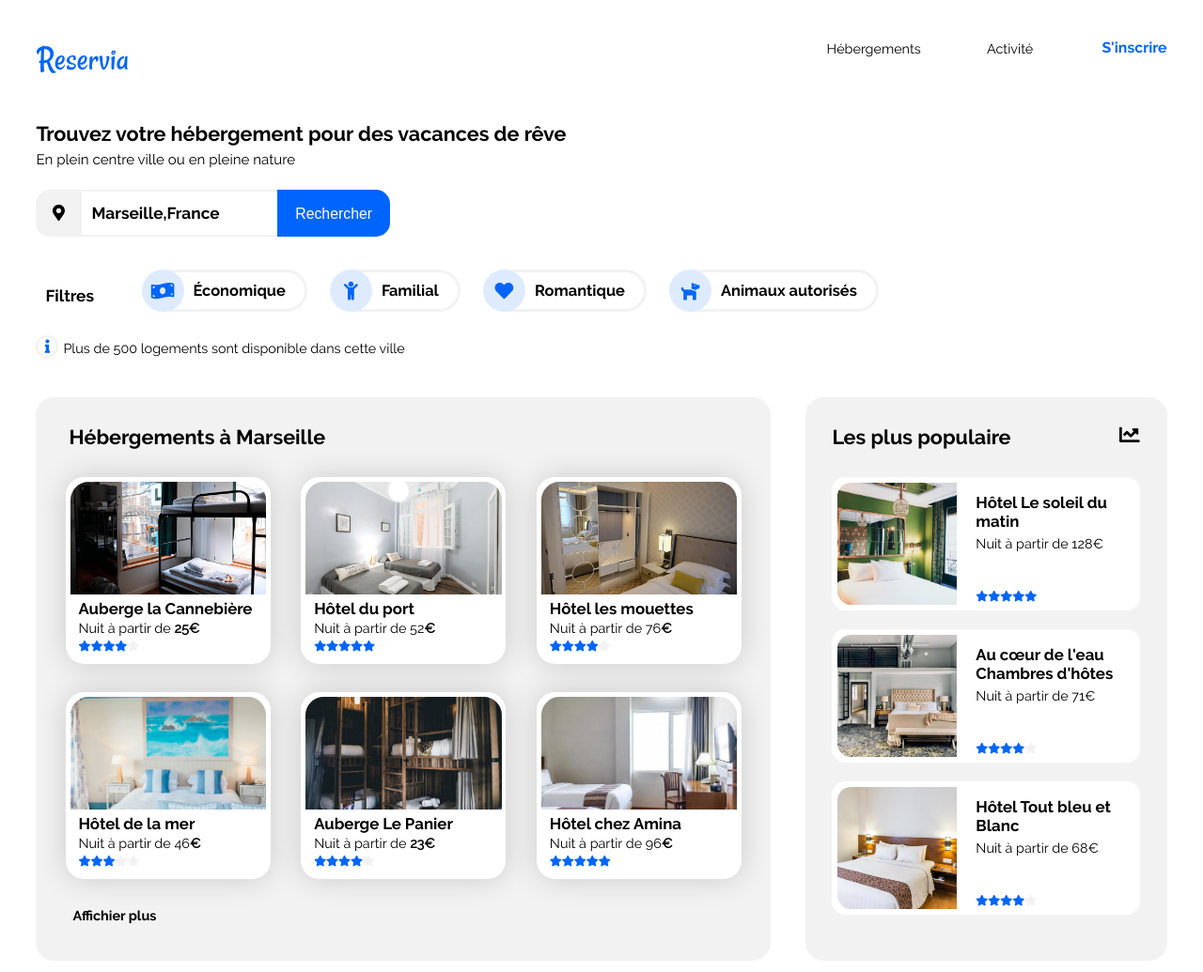
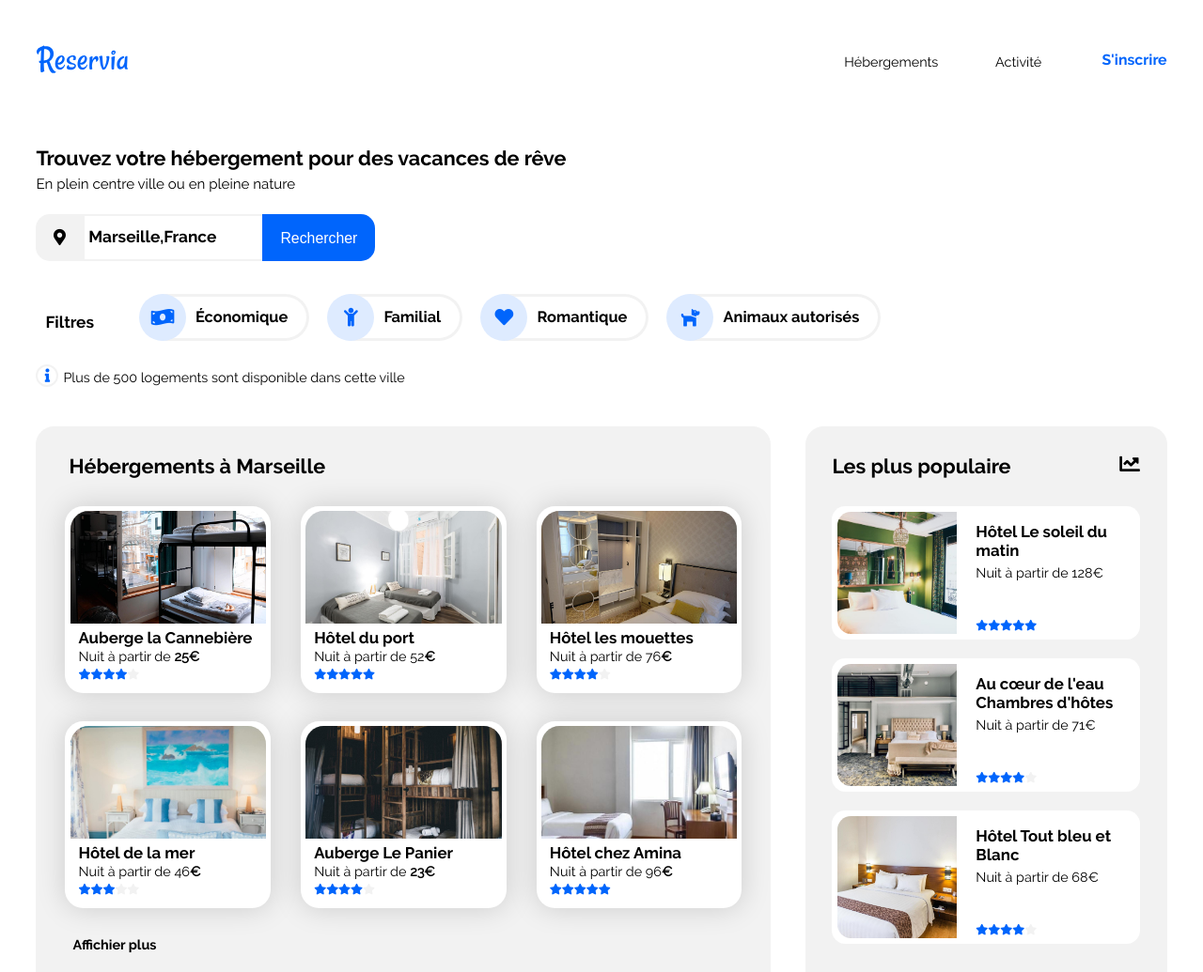
Before and after one commit to DevChalenger/IlyasBoukhechem_2_04-02-2021, a plain HTML site: page index.html in a window 1280 px wide. Shown: the top 1035 px of the page at 94% size. Drawn offline with Linux system fonts and the light colour scheme; a web font is replaced by a local one.

Commit message:
Finished

```diff
--- a/Projet2Css/Projet2.css
+++ b/Projet2Css/Projet2.css
@@ -23,7 +23,6 @@ body{
     flex-direction: column;
     float: none;
     max-width: 1600px;
-    margin-top: 30px;
 }
 a{
 	text-decoration: none;
@@ -39,12 +38,11 @@ p{
 }
 @media screen and (min-width:1001px){
 	#BlockPage{
-	margin-top: 40px;
 	width: 94%;
 	max-width: 1900px;
 	max-height: 5000px;
-	margin-left: 3%;
-	margin-right: 3%;
+	margin: auto;
+	margin-top: 40px;
 	font-family: Raleway_Bold;
 	}
 }
--- a/Projet2Css/Projet2Filtres.css
+++ b/Projet2Css/Projet2Filtres.css
@@ -41,10 +41,9 @@
 	background-color: #DEEBFF;
 	background-size: auto;
 	border-radius: 100%;
-	width: 25px;
-	height: 25px;
+	width: 50px;
+	height: 50px;
 	margin:-3px 10px -3px -6px;
-	padding: 10px;
 	display: flex;
 	justify-content: center;
 	align-items: center;
@@ -52,7 +51,6 @@
 .fa-money-bill-wave, .fa-child, .fa-heart, .fa-dog{
 	font-size: 1.2em;
     color: #0065FC;
-	display: flex;
 }
 @media screen and (min-width:501px){
 	.filtres{
--- a/Projet2Css/Projet2Footer.css
+++ b/Projet2Css/Projet2Footer.css
@@ -3,7 +3,6 @@ footer{
     width: auto;
     display: flex;
     flex-wrap: wrap;
-    margin-right:auto ;
     margin-top: 50px;
     padding-top: 30px;
     padding-bottom: 30px;
--- a/Projet2Css/Projet2Header.css
+++ b/Projet2Css/Projet2Header.css
@@ -1,21 +1,20 @@
 #ReserviaLogo{
 	width: 100px;
+	margin-left: 5%;
 	margin-top: 0px;
+	position: relative;
+	top: 30px;
+
 }
 nav{
     display: flex;
-    flex-direction: column-reverse;
+    flex-direction: column;
+	justify-content: space-between;
 }
 .FlexNav{
-    width: 90%;
-    margin: auto;
-    display: flex;
-    flex-direction: row;
-    flex-wrap: wrap;
-    align-content:center ;
-    justify-content: space-between;
+	justify-content: center;
 }
-.Hébergement{
+.Hebergement{
     width: 50%;
     border-top:3px solid white;
     border-bottom:3px solid #F2F2F2;
@@ -24,14 +23,19 @@ nav{
     text-align: center;
     padding-left: 0%;
 }
-.Hébergement:hover{
+.Hebergement:hover{
     color:#0065FC;
     border-bottom:3px solid #0065FC;
 }
-.FlexInscriptionDesk{
-    display: none;
+.FlexInscription{
+	width: auto;
+	margin-right: 5%;
+    display: flex;
+	justify-content: flex-end;
+	align-items: center;
+	margin-bottom: 60px;
 }
-.Activité{
+.Activite{
     width: 50%;
     color: black;
     font-family: Raleway;
@@ -41,13 +45,9 @@ nav{
     text-align: center;
     margin: auto;
 }
-.Activité:hover{
+.Activite:hover{
     color: #0065FC;
     border-bottom:3px solid #0065FC ;
-}
-.FlexInscription{
-    display: flex;
-    align-items: center;
 }
 .FlexLink{
     display: flex;
@@ -55,43 +55,57 @@ nav{
     margin-top:30px;
 }
 .BlockSearch{
-    width: 95%;
-    margin-left: auto;
+	height: 50px;
+    width: 90%;
+    margin: auto;
     display: flex;
     align-content: center;
+	justify-content: center;
 }
 .BlockMap{
     border-top-left-radius: 15px;
     border-bottom-left-radius: 15px;
+	min-width: 50px;
     width: 50px;
-    margin-right: -1px;
     display: flex;
     align-items: center;
     background-color: #F2F2F2;
     justify-content: center;
-    border: none;
     font-size: 1.2em;
- }
+}
 .LengthSearch{
-    width: 100%;
+	width: 80%;
+	border:2px solid #F2F2F2;
+	border-right: 0px;
 }
 #BarreDeRecherche{
-    height: 100%;
-    width: 80%;
+	width: 98%;
+	height: 46px;
+	padding-left:1000px ;
+	padding: 0px;
+	padding-left: 2%;
     font-size: 1.2em;
-    padding-left: 10px;
-    border: 2px solid #F2F2F2;
+    border: none;
 }
 .BouttonDeRecherche{
+	position: relative;
+	right: 12px;
     height: 50px;
+	min-width: 50px;
     width:50px;
     background-color: #0065FC;
     color: white;
-    border:2px solid #0065FC;
+    border:none;
+	padding: 0;
     margin: auto;
-    padding-top: 4px;
-    margin-left: -25px;
+	display: flex;
     border-radius: 15px;
+	align-items: center;
+	justify-content: center;
+}
+i.fa-search{
+	display: flex;
+
 }
 .BouttonDeRecherche span{
     display: none;
@@ -128,7 +142,7 @@ button:focus{
     font-weight: 500;
     margin-top: 5px;
 }
-.Hébergement{
+.Hebergement{
 	font-family: Raleway;
 }
 .Inscription{
@@ -137,7 +151,7 @@ button:focus{
 	font-family: Raleway_Bold;
 	border-top: 0px solid white;
 }
-.Activité{
+.Activite{
 	color: black;
 	font-family: Raleway;
 	border-top: 3px solid white;
@@ -169,9 +183,6 @@ button:focus{
 #BarreDeRecherche:focus{
 	outline: none;
 }
-input:focus::-webkit-input-placeholder {
-    color: white;
-}
 @media screen and (min-width:501px){
 	.Titre{
         text-align: center;
@@ -180,10 +191,6 @@ input:focus::-webkit-input-placeholder {
 	i.fa-search{
 		display: none;
 	}
-    .BlockSearch{
-        width: 95%;
-        margin-left: 5%;
-    }
     .BouttonDeRecherche{
         width: 100px;
 		font-size: 100%;
@@ -193,6 +200,11 @@ input:focus::-webkit-input-placeholder {
     }
 }
 @media screen and (min-width:1001px){
+	#ReserviaLogo{
+		margin: 0;
+		position: relative;
+		top:0;
+	}
 	.NbLogements{
 		width: 100%;
 		margin: auto;
@@ -206,29 +218,33 @@ input:focus::-webkit-input-placeholder {
 		margin-left: 0%;
 		text-align: start;
 	}
+	.FlexInscription{
+		width: auto;
+		margin: 0;
+	}
 	.BlockSearch{
-		width: 100%;
+		width: 30%;
 		margin: 0;
 	}
 	.BlockMap{
 		height: 50px;
 	}
 	.BouttonDeRecherche{
+		position: relative;
+		right: 0px ;
 		padding: 0;
 		padding-top: 2px;
 		height: 50px;
+		min-width: 120px;
 		width: 120px;
 		font-size: 100%;
 		border-bottom-left-radius: 0;
 		border-top-left-radius: 0;
 	}
-	#BarreDeRecherche{
-		width: 20%;
-		height: 50px;
+	.LengthSearch{
+		width: 80%;
 	}
 	nav{
-		width: 33%;
-		margin-left: 67%;
 		display: flex;
 		flex-direction: row;
 		justify-content: space-between;
@@ -236,52 +252,42 @@ input:focus::-webkit-input-placeholder {
 		margin-bottom: 70px;
 	}
 	.FlexNav{
+		width: 30%;
 		float: left;
-		width: auto;
+		display: flex;
+		justify-content: space-between;
+		flex-direction: row-reverse;
 		margin-bottom: -1px;
 	}
 	.FlexLink{
-		width: 73%;
+		width: 75%;
 		margin-top: auto;
 		padding-bottom: 0;
 		display: flex;
+		justify-content: space-between;
 	}
-	.Hébergement{
-		width: auto;
+	.Hebergement{
+		width: 50%;
 		border-top: 3px solid white;
-		margin: auto;
+		margin: 0;
 		border-bottom: 0;
 		padding-bottom: 0;
-		margin-top: -40px;
-		padding-top: 40px;
-		padding-left: 10%;
-		padding-right: 10%;
+		margin-top: -54px;
+		padding-top: 54px;
 	}
-	.Hébergement:hover{
+	.Hebergement:hover{
 		border-bottom:0;
 		border-top: 3px solid #0065FC;
 	}
-	.Activité{
-		width: auto;
+	.Activite{
+		width: 50%;
 		border-bottom: 0;
 		padding-bottom: 0;
 		border-top: 3px solid white;
-		margin-top: -40px;
-		padding-top: 40px;
-		padding-left: 10%;
-		padding-right: 10%;
+		margin-top: -54px;
+		padding-top: 54px;
 	}
-	.FlexInscription{
-		display: none;
-		width: 20%;
-	}
-	.Inscription{
-		width: 20%;
-	}
-	.FlexInscriptionDesk{
-		display: block;
-	}
-	.Activité:hover{
+	.Activite:hover{
 		border-bottom:0 ;
 		border-top: 3px solid #0065FC;
 	}
--- a/Projet2Css/Projet2Hebergement.css
+++ b/Projet2Css/Projet2Hebergement.css
@@ -1,42 +1,43 @@
-.HébergementsMarseille{
+.HebergementsMarseille{
     margin-bottom: 50px;
     margin-top: 50px;
 }
-.HébergementsMarseille h2{
+.HebergementsMarseille h2{
     width: 90%;
     margin-left: auto;
     margin-right: auto;
 }
-.HébergementsMarseille h3{
+.HebergementsMarseille h3{
     margin-left: 10px;
     margin-top: 5px;
+	margin-bottom: 0px;
 }
-.HébergementsMarseille p{
-    margin-top: -15px;
-    margin-bottom: -0px;
+.HebergementsMarseille p{
+	margin-top: 1px;
+	margin-bottom: 3px;
     font-size: 1em;
     margin-left: 10px;
 }
-.HébergementsMarseille .FlexStars{
+.HebergementsMarseille .FlexStars{
     margin-left: 10px;
 	margin-bottom: 10px;
-	margin-top: 5px;
+	margin-top: 0px;
 }
-.HébergementsMarseille .More{
+.HebergementsMarseille .More{
     font-size: 1.1em;
     margin-left: 5%;
 }
-.BlocImgHébergement{
+.BlocImgHebergement{
     width: 90%;
     margin-left: auto;
     margin-right: auto;
     background-color: white;
     margin-bottom: 30px;
     border-radius:1.35em ;
-    padding: 1%;
+    padding: 4px;
     box-shadow: 0px 0px 30px 1px rgba(0,0,0,0.15);
 }
-.BlocImgHébergement .imgHomeDimension1{
+.BlocImgHebergement .imgHomeDimension1{
     height:120px;
     border-top-left-radius: 1.35em;
     border-top-right-radius: 1.35em;
@@ -44,7 +45,7 @@
     background-size: cover;
     background-repeat: no-repeat;
 }
-.BlocImgHébergement .imgHomeDimension2{
+.BlocImgHebergement .imgHomeDimension2{
     height: 120px;
     border-top-left-radius: 1.35em;
     border-top-right-radius: 1.35em;
@@ -52,7 +53,7 @@
     background-size: cover;
     background-repeat: no-repeat;
 }
-.BlocImgHébergement .imgHomeDimension3{
+.BlocImgHebergement .imgHomeDimension3{
     height: 120px;
     border-top-left-radius: 1.35em;
     border-top-right-radius: 1.35em;
@@ -60,7 +61,7 @@
     background-size: cover;
     background-repeat: no-repeat;
 }
-.BlocImgHébergement .imgHomeDimension4{
+.BlocImgHebergement .imgHomeDimension4{
     height: 120px;
     border-top-left-radius: 1.35em;
     border-top-right-radius: 1.35em;
@@ -68,7 +69,7 @@
     background-size: cover;
     background-repeat: no-repeat;
 }
-.BlocImgHébergement .imgHomeDimension5{
+.BlocImgHebergement .imgHomeDimension5{
     height: 120px;
     border-top-left-radius: 1.35em;
     border-top-right-radius: 1.35em;
@@ -76,7 +77,7 @@
     background-size: cover;
     background-repeat: no-repeat;
 }
-.BlocImgHébergement .imgHomeDimension6{
+.BlocImgHebergement .imgHomeDimension6{
     height: 120px;
     border-top-left-radius: 1.35em;
     border-top-right-radius: 1.35em;
@@ -85,7 +86,7 @@
     background-repeat: no-repeat;
 }
 @media screen and (min-width:501px){
-	.FlexHébergements{
+	.FlexHebergements{
 		border: 0px solid black;
 		margin-left: 15px;
 		margin-right: 15px;
@@ -97,52 +98,51 @@
 	.StarsGray{
 		color: #F2F2F2;
 	}
-	.HébergementsMarseille p{
+	.HebergementsMarseille p{
 		margin-bottom: 5px;
 	}
-	.HébergementsMarseille .More{
+	.HebergementsMarseille .More{
 		font-size: 1em;
 	}
-	.BlocImgHébergement{
+	.BlocImgHebergement{
 		flex-basis: 40%;
 		min-width: 150px;
 		background-color: white;
 		margin-bottom: 30px;
 		border-radius: 1.35em;
-		padding: 0.5%;
 		box-shadow: 0px 0px 30px 1px rgba(0,0,0,0.15);
 	}
-	.BlocImgHébergement .imgHomeDimension1{
+	.BlocImgHebergement .imgHomeDimension1{
 		width:99%;
 		margin: 0.5%;
 		border-top-left-radius: 1.35em;
 		border-top-right-radius: 1.35em;
 	}
-	.BlocImgHébergement .imgHomeDimension2{
+	.BlocImgHebergement .imgHomeDimension2{
 		width:99%;
 		margin: 0.5%;
 		border-top-left-radius: 1.35em;
 		border-top-right-radius: 1.35em;
 	}
-	.BlocImgHébergement .imgHomeDimension3{
+	.BlocImgHebergement .imgHomeDimension3{
 		width:99%;
 		margin: 0.5%;
 		border-top-left-radius: 1.35em;
 		border-top-right-radius: 1.35em;
 	}
-	.BlocImgHébergement .imgHomeDimension4{
+	.BlocImgHebergement .imgHomeDimension4{
 		width:99%;
 		margin: 0.5%;
 		border-top-left-radius: 1.35em;
 		border-top-right-radius: 1.35em;
 	}
-	.BlocImgHébergement .imgHomeDimension5{
+	.BlocImgHebergement .imgHomeDimension5{
 		width:99%;
 		margin: 0.5%;
 		border-top-left-radius: 1.35em;
 		border-top-right-radius: 1.35em;
 	}
-	.BlocImgHébergement .imgHomeDimension6{
+	.BlocImgHebergement .imgHomeDimension6{
 		width:99%;
 		margin: 0.5%;
 		border-top-left-radius: 1.35em;
@@ -150,11 +150,11 @@
 	}
 }
 @media (min-width:1001px){
-	.BlockHébergements{
+	.BlockHebergements{
 		height:600px;
 		margin-bottom: 50px;
 	}
-	.HébergementsMarseille{
+	.HebergementsMarseille{
 		background-color: #F2F2F2;
 		width: 65%;
 		height: 100%;
@@ -163,18 +163,15 @@
 		margin-bottom: 0;
 		border-radius: 1.35em;
 	}
-	.HébergementsMarseille h2{
+	.HebergementsMarseille h2{
 		width: 91%;
 		margin: 30px auto 30px auto;
 	}
-	.BlocImgHébergement{
+	.BlocImgHebergement{
 		flex-basis: 28%;
 	}
-	.HébergementsMarseille .More{
+	.HebergementsMarseille .More{
 		width: 92%;
 		margin-top: 0px;
 	}
-	.HébergementsMarseille p{
-		margin-top: -15px;
-	}
 }
--- a/Projet2Css/Projet2Trend.css
+++ b/Projet2Css/Projet2Trend.css
@@ -41,7 +41,6 @@
 }
 .BlockTrendAll{
     padding-bottom: 20px;
-	cursor: pointer;
 }
 .Img1Trend{
     background:url(Images/Hébergement/3_medium/emile-guillemot-Bj_rcSC5XfE-unsplash.jpg) center;
--- a/index.html
+++ b/index.html
@@ -16,23 +16,19 @@
 		 crossorigin="anonymous">
 	</head>
 	<body>
-	<div id="BlockPage">
+	<main id="BlockPage">
 		<!--Début de l'en-tête de la Page-->
 		<header>
-				<div>
+			<nav>
+				<img src="Projet2Css/Images/Logo/Reservia.svg" id="ReserviaLogo" alt="ReserviaLogo">
 				<div class="FlexNav">
-					<img src="Projet2Css/Images/Logo/Reservia.svg" id="ReserviaLogo" alt="ReserviaLogo">
 				<div class="FlexInscription">
 					<a href="#" class="Inscription">S'inscrire</a>
 				</div>
+				<div class="FlexLink">
+					<a href="#HebergementsMarseille" class="Hebergement">Hébergements</a>
+					<a href="#Activites" class="Activite">Activité</a>
 				</div>
-					<nav>
-						<div class="FlexLink">
-							<a href="#HébergementsMarseille" class="Hébergement">Hébergements</a>
-							<a href="#Activités" class="Activité">Activité</a>
-						</div>
-						<div class="FlexInscriptionDesk">
-							<a href="#" class="Inscription">S'inscrire</a>
 				</div>
 			</nav>
 		</div>
@@ -43,18 +39,17 @@
 		</div>
 		<div class="BlockSearch">
 			<div class="BlockMap">
-						<div class="Map">
 				<i class="fas fa-map-marker-alt "></i>
-						</div>
 			</div>
 			<form class="LengthSearch">
 				<label for="BarreDeRecherche" ></label>
-						<input type="search" id="BarreDeRecherche" placeholder="Marseille,France" maxlength="32" >
+				<input id="BarreDeRecherche" placeholder="Marseille,France" required
+				minlength="4" maxlength="32">
+			</form>
 			<button class="BouttonDeRecherche">
 				<i class="fas fa-search"></i>
 				<span>Rechercher</span>
 			</button>
-					</form>
 		</div>
 		<div class="FlexFiltres">
 			<span class="TitreFiltre">Filtres</span>
@@ -93,7 +88,7 @@
 		</div>
 	</header>
 		<!--Fin de l'en-tête de la Page-->
-			<div class="BlockHébergements">
+		<div class="BlockHebergements">
 		<aside class="Trend">
 			<h2>Les plus populaire <i class="fas fa-chart-line"></i></h2>
 			<div class="BlockTrendAll">
@@ -114,7 +109,8 @@
 							<i class="fas fa-star"></i>
 						</div>
 					</div>
-					</article></a>
+				</article>
+				</a>
 				<a href="#">
 				<article class="TrendBlock">
 				<div class="Img2Trend TrendImg">
@@ -153,10 +149,10 @@
 					</article></a>
 				</div>
 			</aside>
-			<section class="HébergementsMarseille" id="HébergementsMarseille">
+			<section class="HebergementsMarseille" id="HebergementsMarseille">
 				<h2>Hébergements à Marseille</h2>
-				<div class="FlexHébergements">
-					<article class="BlocImgHébergement">
+				<div class="FlexHebergements">
+					<article class="BlocImgHebergement">
 						<a href="#">
 							<div class="imgHomeDimension1"></div>
 							<h3>Auberge la Cannebière</h3>
@@ -170,7 +166,7 @@
 							</div>
 						</a>
 					</article>
-					<article class="BlocImgHébergement">
+					<article class="BlocImgHebergement">
 						<a href="#">
 							<div class="imgHomeDimension2"></div>
 							<h3>Hôtel du port</h3>
@@ -184,7 +180,7 @@
 							</div>
 						</a>
 					</article>
-					<article class="BlocImgHébergement">
+					<article class="BlocImgHebergement">
 						<a href="#">
 						<div class="imgHomeDimension3"></div>
 						<h3>Hôtel les mouettes</h3>
@@ -198,7 +194,7 @@
 						</div>
 						</a>
 					</article>
-					<article class="BlocImgHébergement">
+					<article class="BlocImgHebergement">
 						<a href="#">
 						<div class="imgHomeDimension4"></div>
 						<h3>Hôtel de la mer</h3>
@@ -212,7 +208,7 @@
 						</div>
 						</a>
 					</article>
-					<article class="BlocImgHébergement">
+					<article class="BlocImgHebergement">
 						<a href="#">
 						<div class="imgHomeDimension5"></div>
 						<h3>Auberge Le Panier</h3>
@@ -226,7 +222,7 @@
 						</div>
 						</a>
 					</article>
-					<article class="BlocImgHébergement">
+					<article class="BlocImgHebergement">
 					<a href="#">
 						<div class="imgHomeDimension6"></div>
 						<h3>Hôtel chez Amina</h3>
@@ -244,9 +240,9 @@
 				<h2 class="More">Affichier plus</h2>
 			</section>
 			</div>
-			<section class="BlockActivités" id="Activités">
+			<section class="BlockActivites" id="Activites">
 				<h2>Activités à Marseille</h2>
-				<div class="Activités">
+				<div class="Activites">
 					<article class="Block1Activity BlockActivityMobile">
 						<a href="#">
 						<div class="Block1ActivityImg BlockActivityImgMobile"></div>
@@ -289,7 +285,7 @@
 					</div>
 				</div>
 			</section>
-		</div>
+		</main>
 		<footer>
 			<div class="FooterBlock">
 				<section>
```
Also changed, not shown: Projet2Css/Projet2Activity.css (+10 -9 lines). Lines whose indentation alone changed are shown as unchanged.
